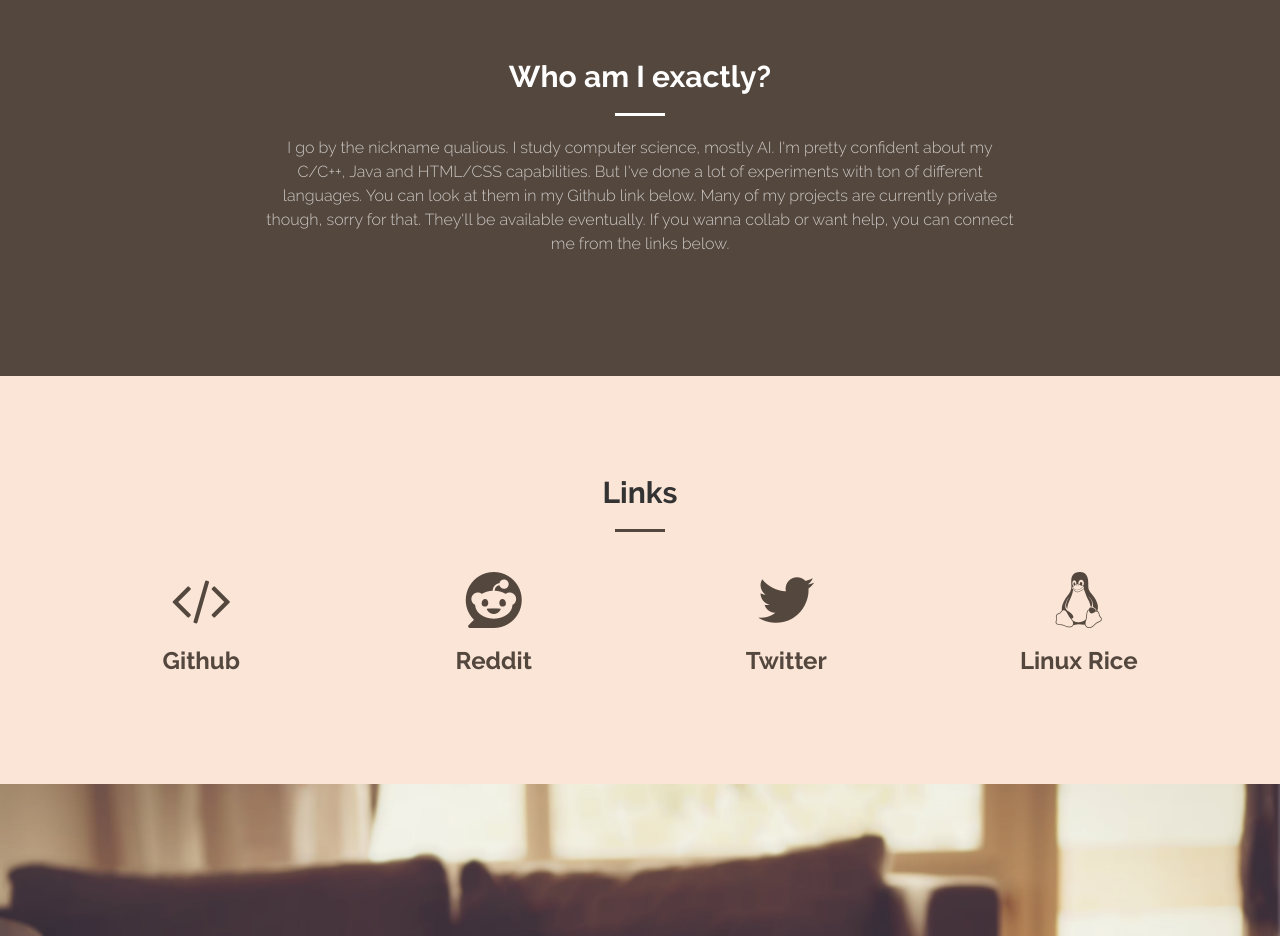
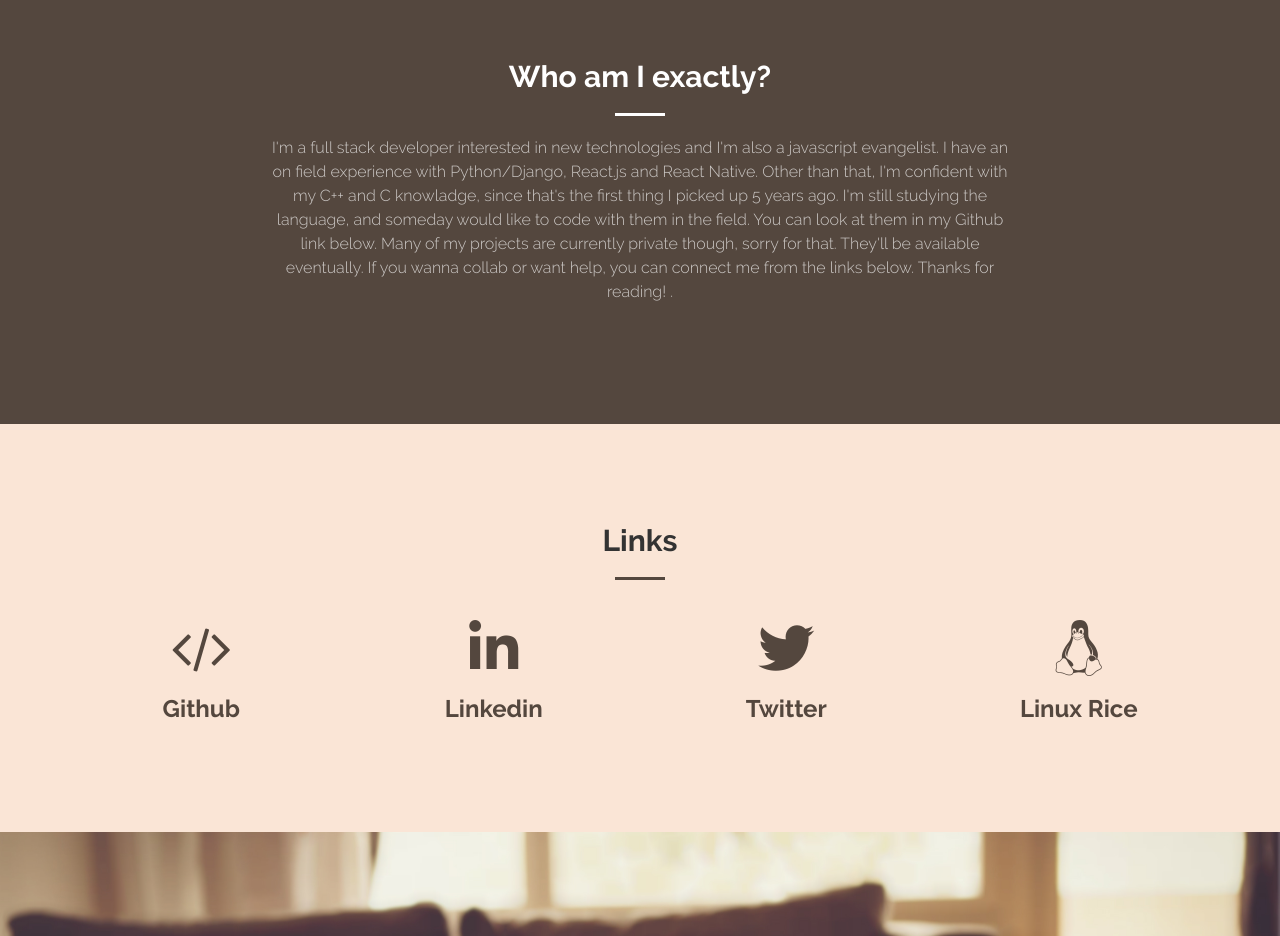
Before and after one commit to qualious/qualious.github.io, a website: page index.html in a window 1280 px wide. Shown: the part 840-1776 px from the top of the page. Drawn offline with nearby package versions, Linux system fonts and the light colour scheme; files whose address does not match are found by name.

Commit message:
Update index.html

```diff
--- a/index.html
+++ b/index.html
@@ -58,7 +58,7 @@
                 <div class="col-lg-8 col-lg-offset-2 text-center">
                     <h2 class="section-heading">Who am I exactly?</h2>
                     <hr class="light">
-                    <p class="text-faded">I go by the nickname qualious. I study computer science, mostly AI. I'm pretty confident about my C/C++, Java and HTML/CSS capabilities. But I've done a lot of experiments with ton of different languages. You can look at them in my Github link below. Many of my projects are currently private though, sorry for that. They'll be available eventually. If you wanna collab or want help, you can connect me from the links below.</p>
+                    <p class="text-faded">I'm a full stack developer interested in new technologies and I'm also a javascript evangelist. I have an on field experience with Python/Django, React.js and React Native. Other than that, I'm confident with my C++ and C knowladge, since that's the first thing I picked up 5 years ago. I'm still studying the language, and someday would like to code with them in the field. You can look at them in my Github link below. Many of my projects are currently private though, sorry for that. They'll be available eventually. If you wanna collab or want help, you can connect me from the links below. Thanks for reading! .</p>
                 </div>
             </div>
         </div>
@@ -84,8 +84,8 @@
                 </div>
                 <div class="col-lg-3 col-md-6 text-center">
                     <div class="service-box">
-                        <i class="fa fa-4x fa-reddit text-primary sr-icons"></i>
-                        <h3><a href="https://www.reddit.com/user/kappanon">Reddit</a></h3>
+                        <i class="fa fa-4x fa-linkedin text-primary sr-icons"></i>
+                        <h3><a href="https://www.linkedin.com/in/deniz-seyido%C4%9Flu-136a7111a/">Linkedin</a></h3>
                     </div>
                 </div>
                 <div class="col-lg-3 col-md-6 text-center">
@@ -123,7 +123,7 @@
                 </div>
                 <div class="col-lg-4 col-lg-offset-4 text-center">
                     <i class="fa fa-4x fa-envelope text-primary sr-icons"></i>
-                    <h3><a href="mailto:qualious@hotmail.com">Hotmail</a></h3>
+                    <h3><a href="mailto:denizsydgl@gmail.com">Hotmail</a></h3>
                 </div>
             </div>
         </div>
```
